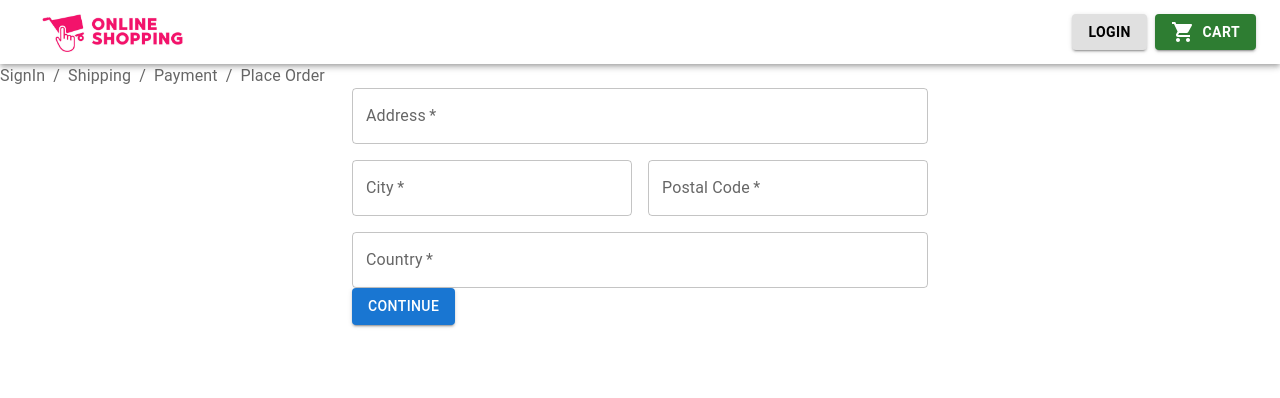
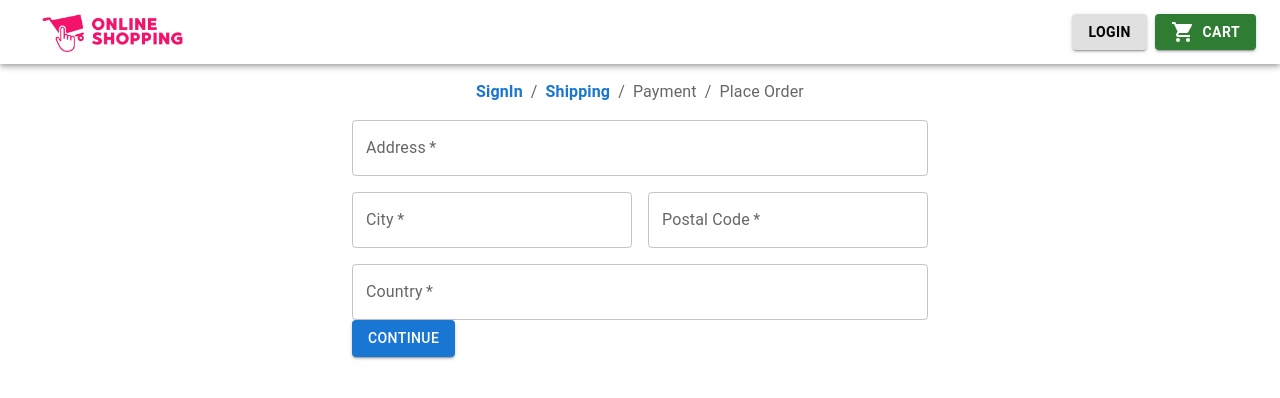
Before and after one commit to farooque-Git/online-shopping, a React (Create React App) app in the folder frontend/: page /shipping in a window 1280 px wide. Shown: the top 398 px of the page. Built offline with nearby package versions, Linux system fonts and the light colour scheme.

Commit message:
checkout

```diff
--- a/frontend/src/component/shared/CheckoutStep.jsx
+++ b/frontend/src/component/shared/CheckoutStep.jsx
@@ -1,45 +1,56 @@
 import React from "react";
-import { Breadcrumbs, Link } from "@mui/material";
+import { Breadcrumbs, Link, Box } from "@mui/material";
 import { Link as RouterLink } from "react-router-dom";
 
 const CheckoutStep = ({ step1, step2, step3, step4 }) => {
   return (
-    <>
+    <Box
+      sx={{
+        display: "flex",
+        justifyContent: "center",
+        padding: "16px 0",
+        // backgroundColor: '#f5f5f5', // Optional: background color for better visibility
+      }}
+    >
       <Breadcrumbs aria-label="breadcrumb">
         <Link
           component={RouterLink}
           to="/login"
-          color={step1 ? "inherit" : "textSecondary"}
+          color={step1 ? "primary" : "textSecondary"}
           underline={step1 ? "hover" : "none"}
+          sx={{ fontWeight: step1 ? "bold" : "normal" }}
         >
-          {step1 ? "SignIn" : "SignIn"}
+          SignIn
         </Link>
         <Link
           component={RouterLink}
           to="/shipping"
-          color={step2 ? "inherit" : "textSecondary"}
+          color={step2 ? "primary" : "textSecondary"}
           underline={step2 ? "hover" : "none"}
+          sx={{ fontWeight: step2 ? "bold" : "normal" }}
         >
-          {step2 ? "Shipping" : "Shipping"}
+          Shipping
         </Link>
         <Link
           component={RouterLink}
           to="/payment"
-          color={step3 ? "inherit" : "textSecondary"}
+          color={step3 ? "primary" : "textSecondary"}
           underline={step3 ? "hover" : "none"}
+          sx={{ fontWeight: step3 ? "bold" : "normal" }}
         >
-          {step3 ? "Payment" : "Payment"}
+          Payment
         </Link>
         <Link
           component={RouterLink}
           to="/placeorder"
-          color={step4 ? "inherit" : "textSecondary"}
+          color={step4 ? "primary" : "textSecondary"}
           underline={step4 ? "hover" : "none"}
+          sx={{ fontWeight: step4 ? "bold" : "normal" }}
         >
-          {step4 ? "Place Order" : "Place Order"}
+          Place Order
         </Link>
       </Breadcrumbs>
-    </>
+    </Box>
   );
 };
 
```
